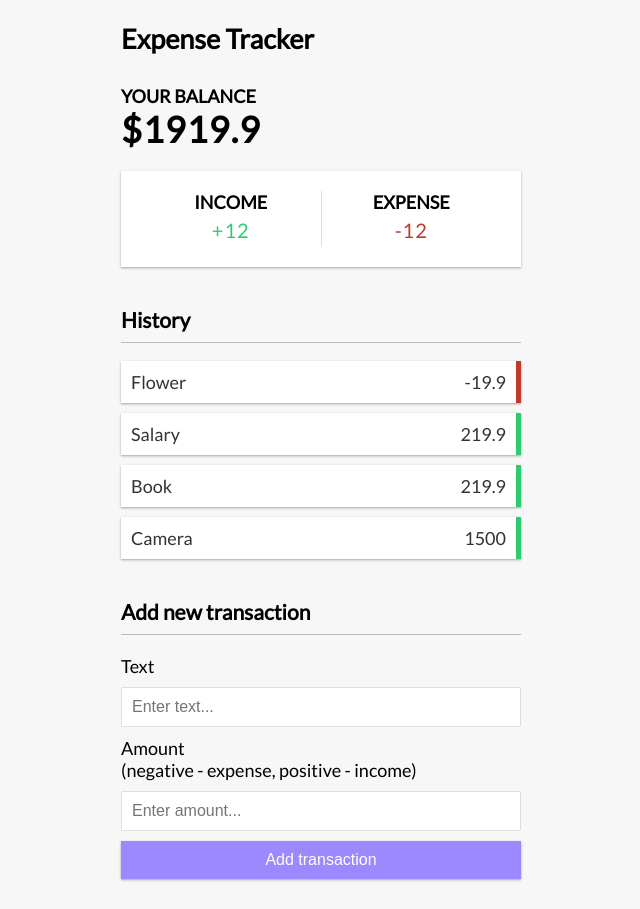
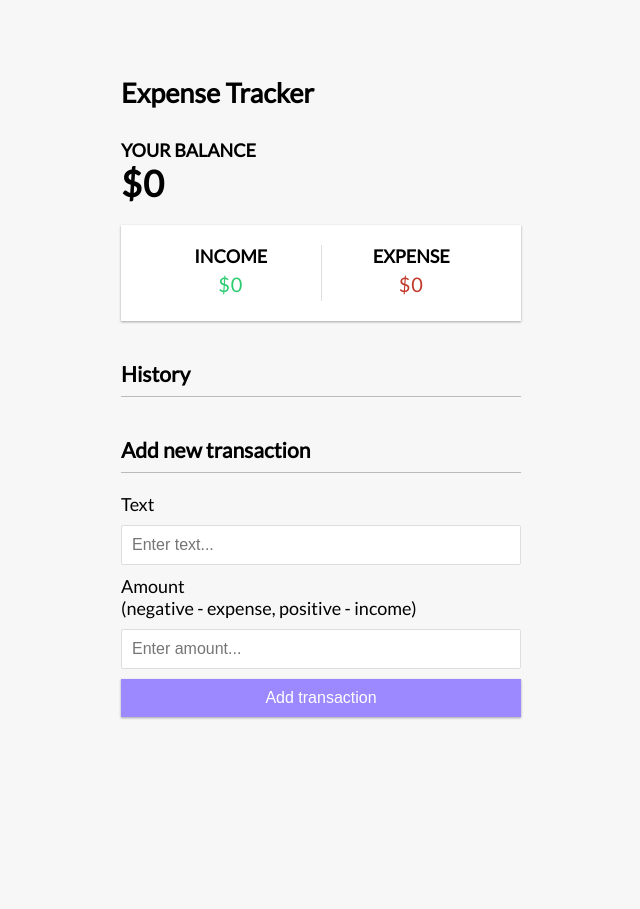
Before and after one commit to Amir-ali-anwar/Vue-Expense-Tracker, a Vue app: page / in a window 1280 px wide. Shown: the whole page, without its empty margins (319-959 px from the left). After the commit the page ends 800 px from the top, so only its background shows below. Built offline with nearby package versions, Linux system fonts and the light colour scheme.

Commit message:
working on the expense and icome prop

```diff
--- a/src/App.vue
+++ b/src/App.vue
@@ -3,7 +3,7 @@
   <div class="container">
     <Balance :total="total" />
     <IncomeExpenses  :income="+income" :expenses="+expenses"/>
-    <TransactionList :transactions="transactions" />
+    <TransactionList :transactions="transactions"  @transactionDeleted="handleTransactionDeleted"/>
     <AddTransaction  @transactionSubmitted="handleTransactionSubmitted"/>
   </div>
 </template>
@@ -13,15 +13,18 @@
 import IncomeExpenses from './components/IncomeExpenses.vue';
 import TransactionList from './components/TransactionList.vue'
 import AddTransaction from './components/AddTransaction.vue'
-import {ref,computed} from 'vue'
+import {ref,computed,onMounted} from 'vue'
 import { useToast } from 'vue-toastification';
 const toast = useToast();
-const transactions = ref([
-  { id: 1, text: 'Flower', amount: -19.90 },
-  { id: 2, text: 'Salary', amount: 219.90 },
-  { id: 2, text: 'Book', amount: 219.90 },
-  { id: 2, text: 'Camera', amount: 1500 },
-])
+const transactions = ref([]);
+
+onMounted(() => {
+  const savedTransactions = JSON.parse(localStorage.getItem('transactions'));
+
+  if (savedTransactions) {
+    transactions.value = savedTransactions;
+  }
+});
 const total = computed(()=>{
   return transactions.value.reduce((acc,transaction)=>{
     return acc + transaction.amount
@@ -52,7 +55,17 @@
   amount:transactionData.amount
  })
  toast.success("Transaction added")
+ saveTransactionsToLocalStorage();
  alert("Transaction added")
 }
+ const handleTransactionDeleted=(id)=>{
+  transactions.value = transactions.value.filter(
+    (transaction) => transaction.id !== id
+  );
+  toast.success('Transaction deleted.');
+ }
+ const saveTransactionsToLocalStorage = () => {
+  localStorage.setItem('transactions', JSON.stringify(transactions.value));
+};
 </script>
 <style ></style>
--- a/src/components/IncomeExpenses.vue
+++ b/src/components/IncomeExpenses.vue
@@ -2,18 +2,27 @@
     <div class="inc-exp-container">
       <div>
         <h4>Income</h4>
-        <p id="money-plus" class="money plus">+12</p>
+        <p id="money-plus" class="money plus">${{income }}</p>
       </div>
       <div>
         <h4>Expense</h4>
-        <p id="money-minus" class="money minus">-12</p>
+        <p id="money-minus" class="money minus">${{expenses}}</p>
       </div>
     </div>
   </template>
-<script>
-export default {
+<script setup>
+import { defineProps } from 'vue';
+ const props = defineProps({
+    income:{
+      type:Number,
+      required:true
+    },
+    expenses:{
+      type:Number,
+      required:true
+    },
 
-}
+ })
 </script>
 <style lang="">
 
--- a/src/components/TransactionList.vue
+++ b/src/components/TransactionList.vue
@@ -2,7 +2,11 @@
   <h3>History</h3>
   <ul id="list" class="list">
     <li :class="transaction.amount < 0 ? 'minus' : 'plus'" v-for="transaction in transactions" :key="transaction.id">
-        {{ transaction.text }} <span>{{ transaction.amount }}</span><button class="delete-btn" @click="deleteTransaction(transaction.id)">x</button>
+      {{ console.log({transaction})
+       }}
+      <p v-if="transaction.length>0">
+       {{ transaction.text }} <span>{{ transaction.amount }}</span><button class="delete-btn" @click="deleteTransaction(transaction.id)">x</button></p>
+       <p v-else>No Transaction to Show</p>
       </li>
   </ul>
 </template>
```
